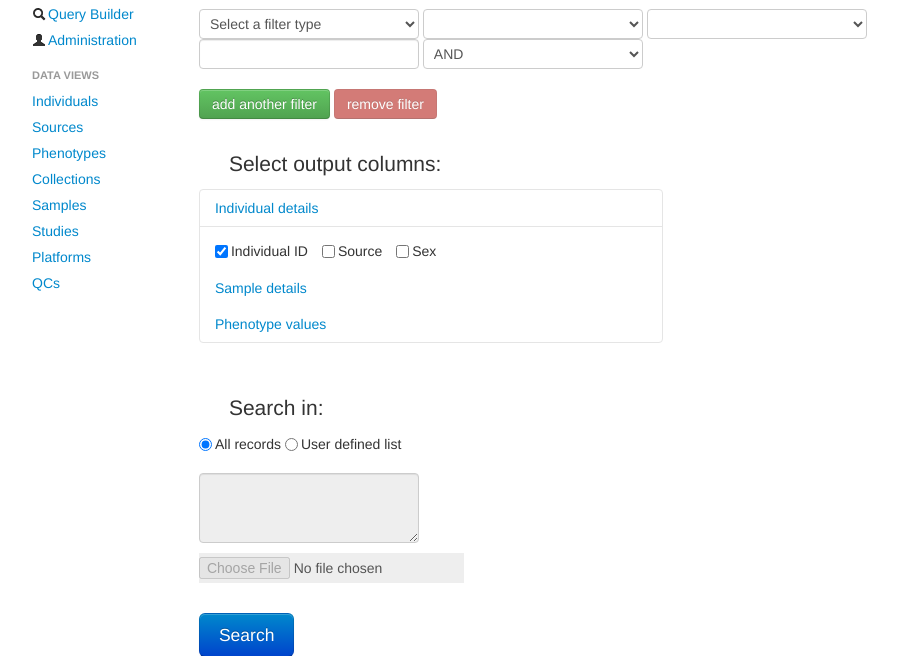
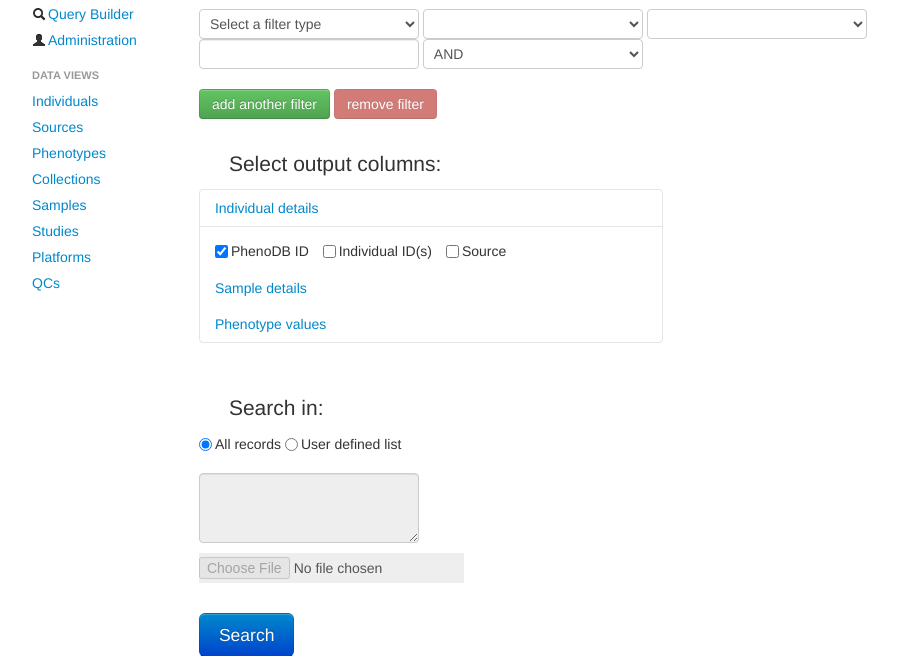
Before and after one commit to wtsi-medical-genomics/phenodb, a Django app: template templates/search/querybuilder.html in a window 1280 px wide. Shown: the part 113-769 px from the top of the page, without its empty margins (3-901 px from the left). Run offline with Django 3.2, Linux system fonts and the light colour scheme; the template is opened without the code that fills it, so the values that code supplies are empty; some libraries are stand-ins or nearby versions.

Commit message:
added phenodb id to results options

```diff
--- a/templates/search/querybuilder.html
+++ b/templates/search/querybuilder.html
@@ -249,14 +249,14 @@
 					<div id="collapseOne" class="accordion-body collapse in">
 						<div class="accordion-inner">
 							<label class="checkbox inline">
-								<input type="checkbox" name="output" value="IndividualID" checked>
-								Individual ID</label>
+								<input type="checkbox" name="output" value="PhenodbID" checked>
+								PhenoDB ID</label>
+							<label class="checkbox inline">
+								<input type="checkbox" name="output" value="IndividualID">
+								Individual ID(s)</label>
 							<label class="checkbox inline">
 								<input type="checkbox" name="output" value="Source">
 								Source</label>
-							<label class="checkbox inline">
-								<input type="checkbox" name="output" value="Sex">
-								Sex</label>
 						</div>
 					</div>
 					<div class="accordion-heading">
```
